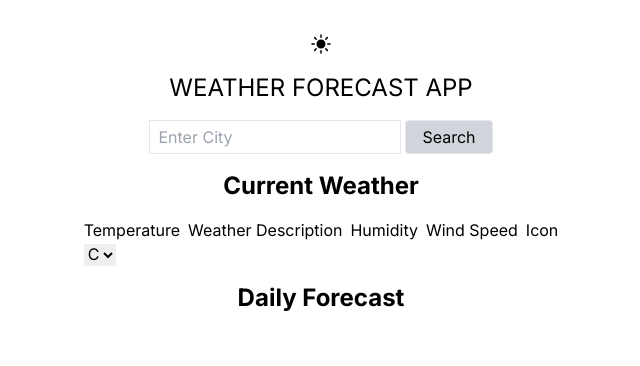
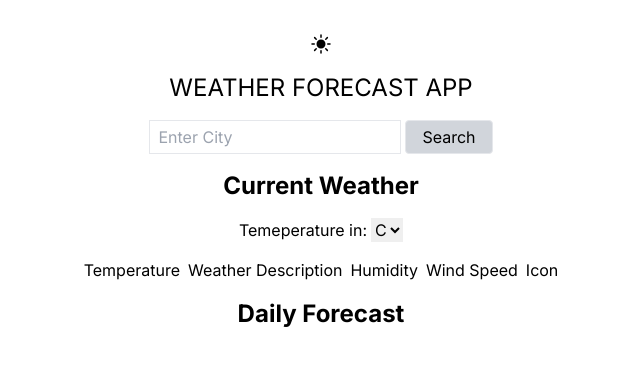
Before and after one commit to patmhando/weatherApp, a Next.js app: page / in a window 1280 px wide. Shown: the top 366 px of the page, without its empty margins (319-959 px from the left). Built offline with nearby package versions, Linux system fonts and the light colour scheme.

Commit message:
change temp location

```diff
--- a/pages/index.tsx
+++ b/pages/index.tsx
@@ -89,14 +89,17 @@ const Home: NextPage = () => {
         <h3 className="text-2xl font-bold capitalize">
           {city} current weather
         </h3>
+        <div className="flex gap-1">
+          <p>Temeperature in:</p>
+          <select name="temp" onChange={handleTemp}>
+            <option value="C">C</option>
+            <option value="F">F</option>
+          </select>
+        </div>
         <div className="flex gap-2">
           <div>
             <p>Temperature</p>
             <p>{current?.data[0].temp}</p>
-            <select name="temp" id="" onChange={handleTemp}>
-              <option value="C">C</option>
-              <option value="F">F</option>
-            </select>
           </div>
           <div>
             <p>Weather Description</p>
```
